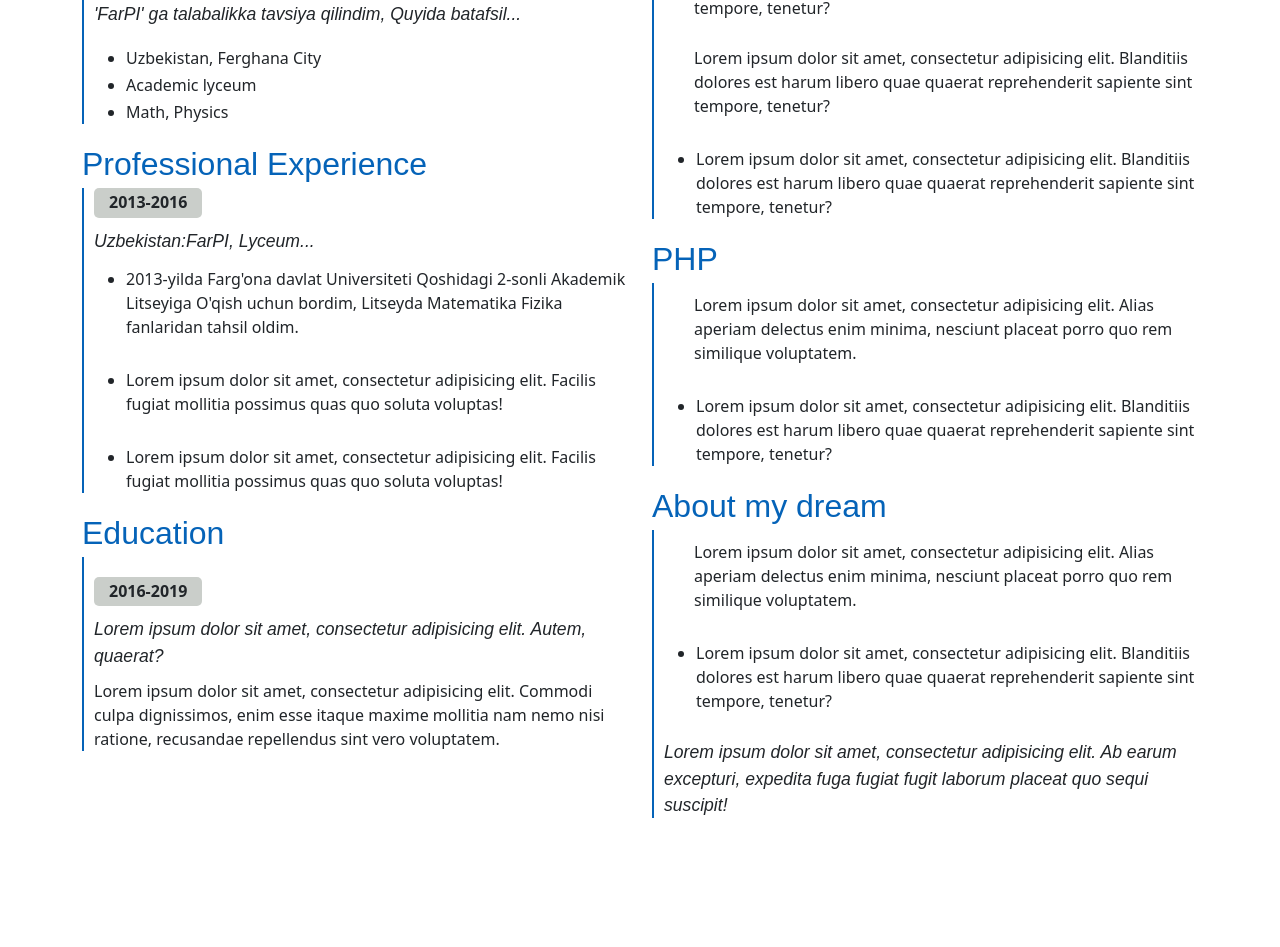
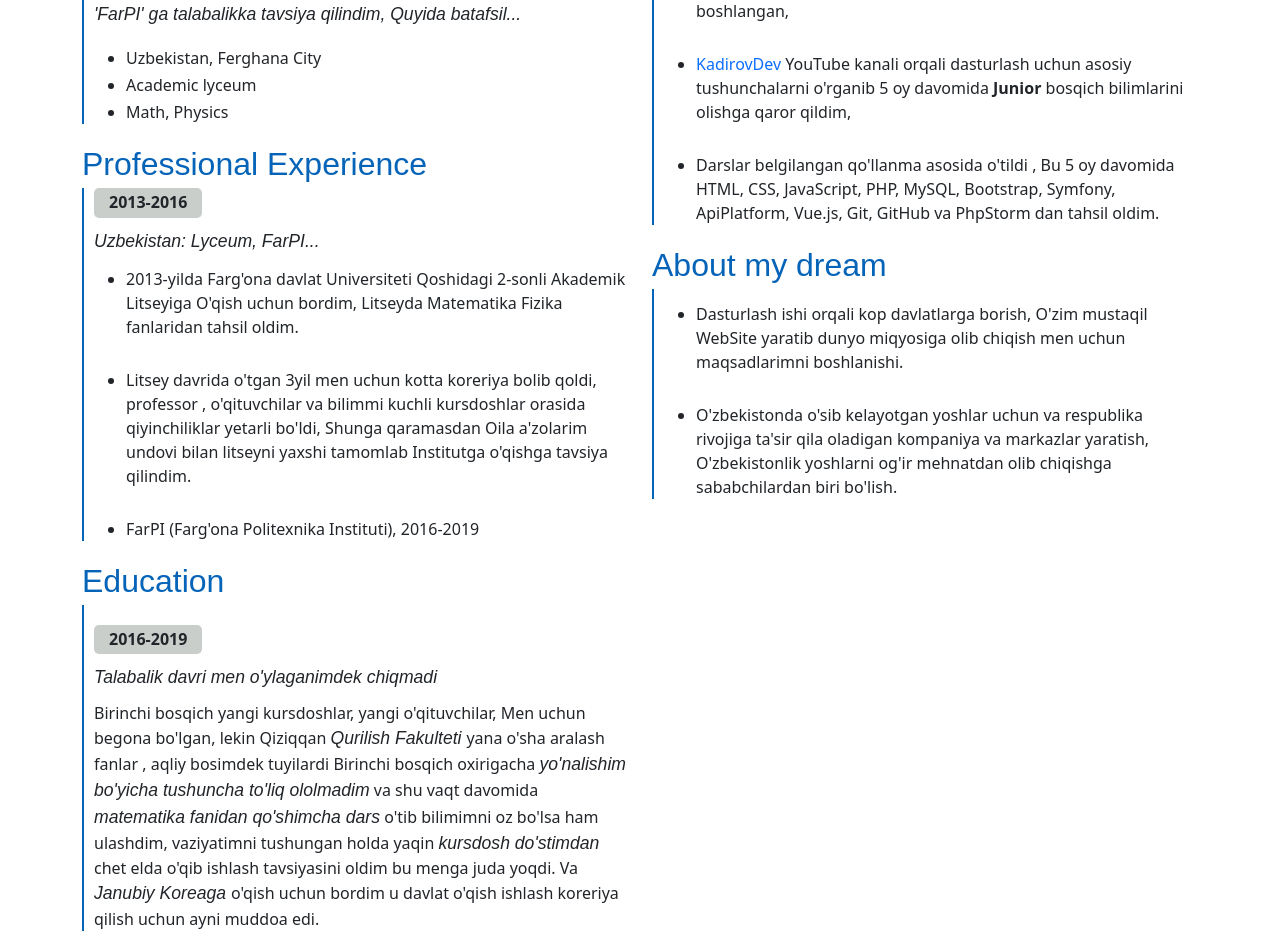
Before and after one commit to Abudevoloper/Portfolio, a Vue app: page / in a window 1280 px wide. Shown: the part 911-1858 px from the top of the page. Before the commit the page ends 1745 px from the top, so only its background shows below. Built offline with nearby package versions, Linux system fonts and the light colour scheme.

Commit message:
second commit

```diff
--- a/src/components/PortfolioList.vue
+++ b/src/components/PortfolioList.vue
@@ -35,27 +35,36 @@
                     2013-2016
                 </h6>
                 <br>
-                <em> Uzbekistan:FarPI, Lyceum... </em>
+                <em> Uzbekistan: Lyceum, FarPI... </em>
                 <ul>
                     <li><p>2013-yilda Farg'ona davlat Universiteti Qoshidagi 2-sonli
                         Akademik Litseyiga O'qish uchun bordim, Litseyda Matematika Fizika fanlaridan tahsil oldim.
                     </p></li>
-                    <li><p>Lorem ipsum dolor sit amet, consectetur adipisicing elit. Facilis fugiat mollitia possimus
-                        quas quo soluta voluptas!</p></li>
-                    <li><p>Lorem ipsum dolor sit amet, consectetur adipisicing elit. Facilis fugiat mollitia possimus
-                        quas quo soluta voluptas!</p></li>
-
-
+                    <li><p>
+                        Litsey davrida o'tgan 3yil men uchun kotta koreriya bolib qoldi,
+                        professor , o'qituvchilar va bilimmi kuchli kursdoshlar orasida qiyinchiliklar yetarli bo'ldi,
+                        Shunga qaramasdan Oila a'zolarim undovi bilan litseyni yaxshi tamomlab Institutga o'qishga
+                        tavsiya qilindim.
+                    </p></li>
+                    <li><p>
+                        FarPI (Farg'ona Politexnika Instituti), 2016-2019
+                    </p></li>
                 </ul>
             </div>
             <span> Education </span>
             <div class="education-item">
                 <h6> 2016-2019 </h6> <br>
-                <em> Lorem ipsum dolor sit amet, consectetur adipisicing elit. Autem, quaerat?</em>
+                <em> Talabalik davri men o'ylaganimdek chiqmadi</em>
                 <p>
-                    Lorem ipsum dolor sit amet, consectetur adipisicing elit.
-                    Commodi culpa dignissimos, enim esse itaque maxime mollitia nam nemo nisi ratione,
-                    recusandae repellendus sint vero voluptatem.
+                    Birinchi bosqich yangi kursdoshlar, yangi o'qituvchilar,
+                    Men uchun begona bo'lgan, lekin Qiziqqan <em> Qurilish Fakulteti </em> yana o'sha aralash fanlar , aqliy
+                    bosimdek tuyilardi
+                    Birinchi bosqich oxirigacha <em> yo'nalishim bo'yicha tushuncha to'liq ololmadim</em> va shu vaqt davomida
+                    <em>matematika fanidan qo'shimcha dars</em> o'tib bilimimni oz bo'lsa ham ulashdim,
+                    vaziyatimni tushungan holda yaqin <em>kursdosh do'stimdan</em> chet elda o'qib ishlash tavsiyasini oldim bu
+                    menga juda yoqdi.
+                    Va <em> Janubiy Koreaga </em> o'qish uchun bordim u davlat o'qish ishlash koreriya qilish uchun ayni muddoa
+                    edi.
                 </p>
             </div>
 
@@ -66,60 +75,62 @@
                 <span> First appearance in IT </span>
                 <div class="resume-item">
 
-                    <p class="padding-left"> Lorem ipsum dolor sit amet, consectetur adipisicing elit.
-                        Blanditiis dolores est harum libero quae quaerat reprehenderit sapiente sint tempore, tenetur?
-                    </p>
-                    <p class="padding-left"> Lorem ipsum dolor sit amet, consectetur adipisicing elit.
-                        Blanditiis dolores est harum libero quae quaerat reprehenderit sapiente sint tempore, tenetur?
-                    </p>
                     <ul>
                         <li>
-                            <p>Lorem ipsum dolor sit amet, consectetur adipisicing elit.
-                                Blanditiis dolores est harum libero quae quaerat reprehenderit sapiente sint tempore,
-                                tenetur?
+                            <p>
+                                Dasturlashni o'rganishga bo'lgan qiziqishim <a target="_blank" href="https://Kadirov.Dev" class="text-decoration-none">Kadirov.Dev</a> asoschisi Akmal Qodirovni
+                                Dasturlash haqidagi bergan intervyusidan keyin boshlangan,
+                            </p>
+                        </li>
+                        <li>
+                            <p>
+                              <a class="text-decoration-none " target="_blank" href="https://www.youtube.com/@kadirovDev">KadirovDev</a> YouTube kanali orqali dasturlash uchun asosiy tushunchalarni o'rganib
+                                5 oy davomida <strong>Junior</strong> bosqich bilimlarini olishga qaror qildim,
+                            </p>
+                        </li>
+                        <li>
+                            <p>
+                                Darslar belgilangan qo'llanma asosida o'tildi ,
+                                Bu 5 oy davomida HTML, CSS, JavaScript, PHP, MySQL, Bootstrap, Symfony, ApiPlatform, Vue.js, Git, GitHub va PhpStorm
+                                dan tahsil oldim.
                             </p>
                         </li>
                     </ul>
                 </div>
             </div>
 
-            <span> PHP  </span>
+<!--            <span> PHP </span>-->
+<!--            <div class="resume-item">-->
+<!--                <ul>-->
+<!--                    <li>-->
+<!--                        <p>Lorem ipsum dolor sit amet, consectetur adipisicing elit.-->
+<!--                            Blanditiis dolores est harum libero quae quaerat reprehenderit sapiente sint tempore,-->
+<!--                            tenetur?-->
+<!--                        </p>-->
+<!--                    </li>-->
+<!--                    <li>-->
+<!--                        <p>Lorem ipsum dolor sit amet, consectetur adipisicing elit.-->
+<!--                            Blanditiis dolores est harum libero quae quaerat reprehenderit sapiente sint tempore,-->
+<!--                            tenetur?-->
+<!--                        </p>-->
+<!--                    </li>-->
+<!--                </ul>-->
+<!--            </div>-->
+            <span> About my dream</span>
             <div class="resume-item">
-                <p class="padding-left">
-                    Lorem ipsum dolor sit amet,
-                    consectetur adipisicing elit.
-                    Alias aperiam delectus enim minima, nesciunt placeat porro quo rem similique voluptatem.
-                </p>
                 <ul>
                     <li>
-                        <p>Lorem ipsum dolor sit amet, consectetur adipisicing elit.
-                            Blanditiis dolores est harum libero quae quaerat reprehenderit sapiente sint tempore,
-                            tenetur?
+                        <p>
+                            Dasturlash ishi orqali kop davlatlarga borish,
+                            O'zim mustaqil WebSite yaratib dunyo miqyosiga olib chiqish men uchun maqsadlarimni boshlanishi.
+                        </p>
+                    </li><li>
+                        <p>
+                            O'zbekistonda o'sib kelayotgan yoshlar uchun va respublika rivojiga ta'sir qila oladigan kompaniya va markazlar yaratish,
+                            O'zbekistonlik yoshlarni og'ir mehnatdan olib chiqishga  sababchilardan biri bo'lish.
                         </p>
                     </li>
                 </ul>
-            </div>
-            <span> About my dream</span>
-            <div class="resume-item">
-                <p class="padding-left">
-                    Lorem ipsum dolor sit amet,
-                    consectetur adipisicing elit.
-                    Alias aperiam delectus enim minima, nesciunt placeat porro quo rem similique voluptatem.
-                </p>
-                <ul>
-                    <li>
-                        <p>Lorem ipsum dolor sit amet, consectetur adipisicing elit.
-                            Blanditiis dolores est harum libero quae quaerat reprehenderit sapiente sint tempore,
-                            tenetur?
-                        </p>
-                    </li>
-                </ul>
-                <p>
-                    <em>
-                        Lorem ipsum dolor sit amet, consectetur adipisicing elit.
-                        Ab earum excepturi, expedita fuga fugiat fugit laborum placeat quo sequi suscipit!
-                    </em>
-                </p>
 
             </div>
         </div>
```
